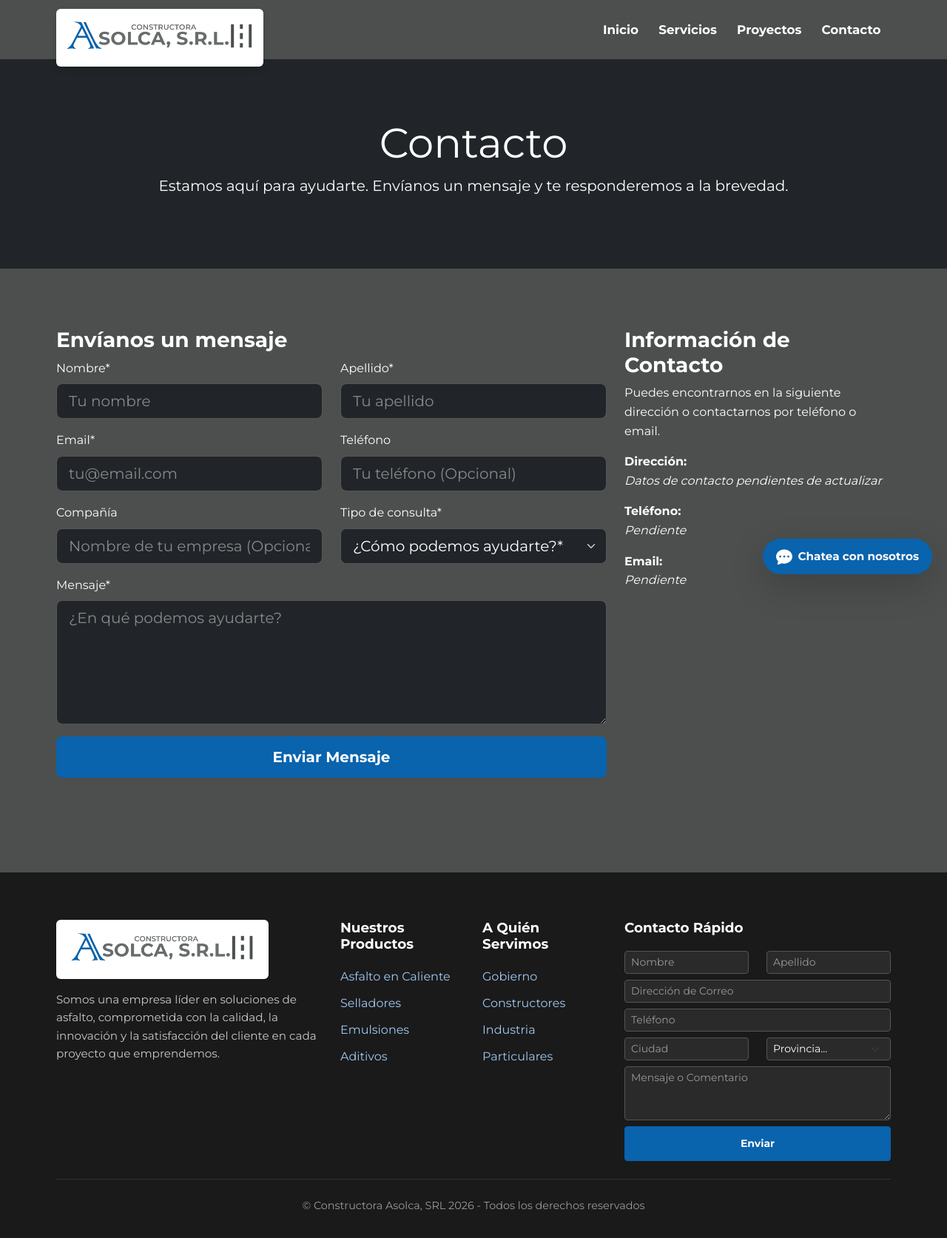
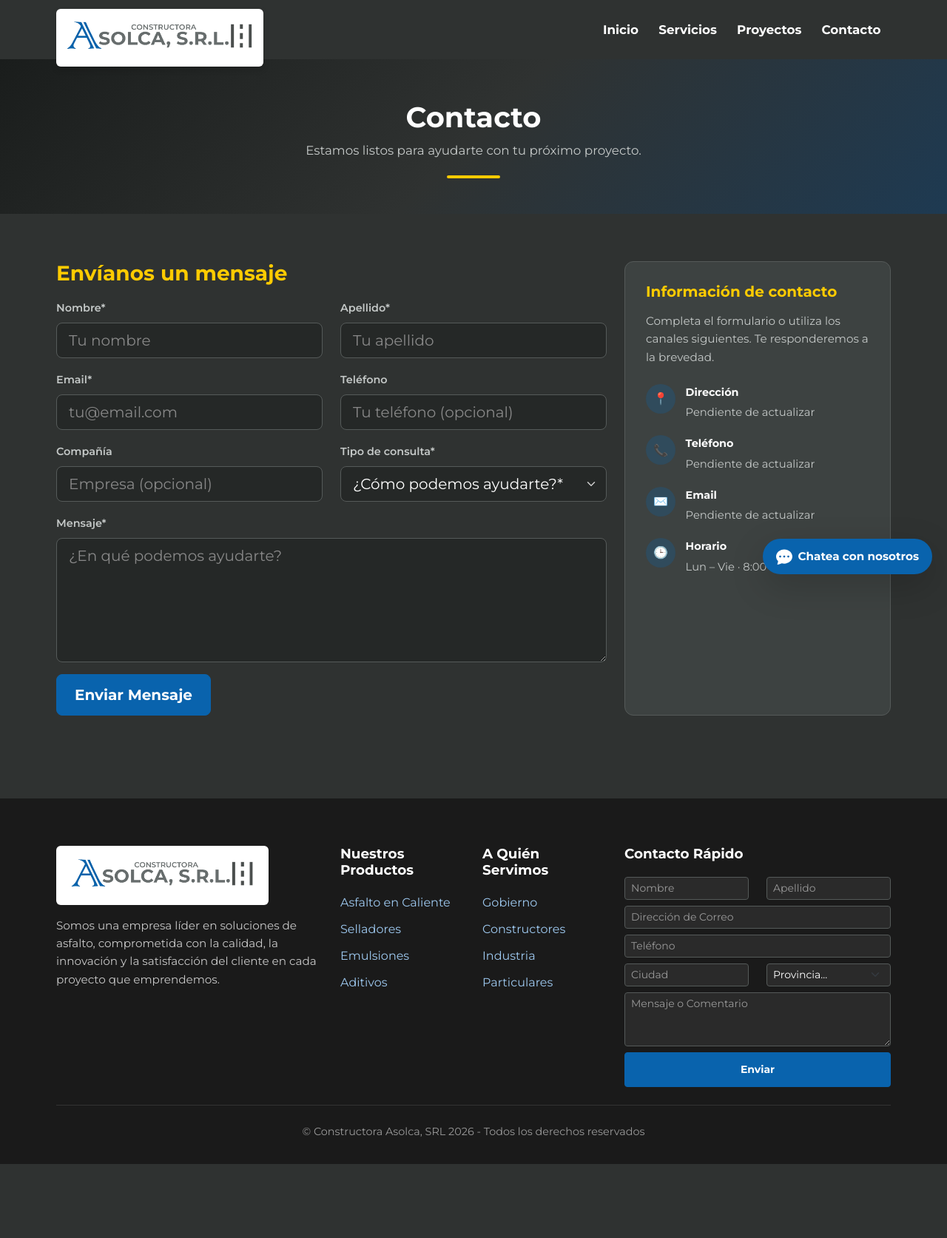
Before and after one commit to jrg2705/asfalto_app, a Flask app: page /contact in a window 1280 px wide. Shown: the whole page at 74% size. After the commit the page ends 1573 px from the top, so only its background shows below. Run offline with Flask 3, Linux system fonts and the light colour scheme.

Commit message:
UI polish: unified page headers, empty states, card contrast, contact info card

```diff
--- a/static/css/style.css
+++ b/static/css/style.css
@@ -2,11 +2,14 @@
 :root {
     --primary-blue: #0963AD;
     --primary-yellow: #fecb00;
-    --primary-gray: #676D6D;
-    --primary-black: #4C4F4E;
+    --primary-gray: #5c6262;
+    --primary-black: #2f3231;
+    --surface-dark: #252827;
+    --card-bg: #3d4241;
     --text-light: #ffffff;
+    --text-muted: #c5c9c8;
     --text-dark: #333333;
-    --border-color: #555;
+    --border-color: #555a59;
     --footer-link: #9ec9f0;
     --footer-link-hover: #ffffff;
 }
@@ -152,6 +155,39 @@ main {
     transform: translateY(-50%) rotate(-45deg);
 }
 
+/* === PAGE HEADERS (páginas internas unificadas) === */
+.page-header {
+    position: relative;
+    background: linear-gradient(135deg, #1a1d1c 0%, #2f3231 50%, #1e3a52 100%);
+    color: var(--text-light);
+    text-align: center;
+    padding: 3.5rem 0 3rem;
+    overflow: hidden;
+}
+
+.page-header::after {
+    content: "";
+    display: block;
+    width: 72px;
+    height: 4px;
+    background: var(--primary-yellow);
+    margin: 1.25rem auto 0;
+    border-radius: 2px;
+}
+
+.page-header h1 {
+    color: var(--text-light);
+    font-size: 2.4rem;
+    margin-bottom: 0.5rem;
+}
+
+.page-header .lead {
+    color: var(--text-muted);
+    max-width: 560px;
+    margin: 0 auto;
+    font-size: 1.05rem;
+}
+
 /* === HERO VIDEO === */
 .hero-video-section {
     position: relative;
@@ -262,29 +308,37 @@ main {
 
 /* === SECCIONES === */
 .py-5 {
-    padding-top: 5rem !important;
-    padding-bottom: 5rem !important;
+    padding-top: 4rem !important;
+    padding-bottom: 4rem !important;
 }
 
 section h2 {
     text-align: center;
-    margin-bottom: 3rem;
-    font-size: 2.5rem;
+    margin-bottom: 1rem;
+    font-size: 2.25rem;
     color: var(--primary-yellow);
+}
+
+.section-intro {
+    text-align: center;
+    color: var(--text-muted);
+    max-width: 560px;
+    margin: 0 auto 2.5rem;
 }
 
 /* === TARJETAS === */
 .card {
-    background: var(--primary-gray);
+    background: var(--card-bg);
     border: 1px solid var(--border-color);
-    border-radius: 8px;
-    transition: transform 0.3s, box-shadow 0.3s;
+    border-radius: 10px;
+    transition: transform 0.3s, box-shadow 0.3s, border-color 0.3s;
     height: 100%;
+    box-shadow: 0 2px 8px rgba(0, 0, 0, 0.2);
 }
 
 .card-img-top {
-    border-top-left-radius: 8px;
-    border-top-right-radius: 8px;
+    border-top-left-radius: 10px;
+    border-top-right-radius: 10px;
 }
 
 .card-body {
@@ -318,6 +373,85 @@ section h2 {
     color: var(--primary-black);
 }
 
+/* === EMPTY STATE === */
+.empty-state {
+    background: var(--card-bg);
+    border: 1px dashed var(--border-color);
+    border-radius: 12px;
+    padding: 2.5rem 1.5rem;
+    text-align: center;
+    max-width: 480px;
+    margin: 0 auto;
+}
+
+.empty-state-icon {
+    font-size: 2rem;
+    margin-bottom: 0.75rem;
+    opacity: 0.7;
+}
+
+.empty-state h3 {
+    color: var(--primary-yellow);
+    font-size: 1.25rem;
+    margin-bottom: 0.5rem;
+}
+
+.empty-state p {
+    color: var(--text-muted);
+    margin-bottom: 1.25rem;
+}
+
+/* === CONTACT INFO CARD === */
+.contact-info-card {
+    background: var(--card-bg);
+    border: 1px solid var(--border-color);
+    border-radius: 12px;
+    padding: 1.75rem;
+    height: 100%;
+}
+
+.contact-info-card h3 {
+    color: var(--primary-yellow);
+    font-size: 1.25rem;
+    margin-bottom: 1rem;
+}
+
+.contact-info-item {
+    display: flex;
+    gap: 0.85rem;
+    margin-bottom: 1.15rem;
+    align-items: flex-start;
+}
+
+.contact-info-item:last-child {
+    margin-bottom: 0;
+}
+
+.contact-info-icon {
+    width: 40px;
+    height: 40px;
+    min-width: 40px;
+    border-radius: 50%;
+    background: rgba(9, 99, 173, 0.25);
+    color: var(--primary-yellow);
+    display: flex;
+    align-items: center;
+    justify-content: center;
+    font-size: 1rem;
+}
+
+.contact-info-item strong {
+    display: block;
+    color: var(--text-light);
+    font-size: 0.9rem;
+    margin-bottom: 0.15rem;
+}
+
+.contact-info-item span {
+    color: var(--text-muted);
+    font-size: 0.92rem;
+}
+
 /* === CTA === */
 .cta {
     background-color: var(--primary-blue);
@@ -334,14 +468,21 @@ section h2 {
 }
 
 /* === FORMULARIOS === */
+.form-label {
+    color: var(--text-muted);
+    font-weight: 600;
+    font-size: 0.9rem;
+}
+
 .form-control.bg-dark,
 .form-select.bg-dark {
     border-color: var(--border-color);
+    background-color: var(--surface-dark) !important;
 }
 
 .form-control.bg-dark:focus,
 .form-select.bg-dark:focus {
-    background-color: var(--primary-black);
+    background-color: var(--surface-dark);
     color: var(--text-light);
     border-color: var(--primary-blue);
     box-shadow: 0 0 0 0.25rem rgba(9, 99, 173, 0.25);
--- a/templates/contact.html
+++ b/templates/contact.html
@@ -1,15 +1,13 @@
 {% extends "base.html" %}
 {% block content %}
 
-<!-- Page Header -->
-<section class="page-header text-center py-5 bg-dark text-white">
+<section class="page-header">
     <div class="container">
-        <h1 class="display-4">Contacto</h1>
-        <p class="lead">Estamos aquí para ayudarte. Envíanos un mensaje y te responderemos a la brevedad.</p>
+        <h1>Contacto</h1>
+        <p class="lead">Estamos listos para ayudarte con tu próximo proyecto.</p>
     </div>
 </section>
 
-<!-- Contact Section -->
 <section class="contact-section py-5">
     <div class="container">
 
@@ -24,13 +22,11 @@
             {% endif %}
         {% endwith %}
 
-        <div class="row">
-            <!-- Contact Form -->
+        <div class="row g-4">
             <div class="col-lg-8">
-                <h3>Envíanos un mensaje</h3>
+                <h3 class="mb-3" style="color: var(--primary-yellow);">Envíanos un mensaje</h3>
                 <form method="POST" action="{{ url_for('contact') }}" novalidate>
                     {{ form.hidden_tag() }}
-                    <!-- Honeypot (oculto para humanos, visible para bots) -->
                     <div style="position:absolute;left:-9999px;top:-9999px;" aria-hidden="true">
                         {{ form.website(tabindex="-1", autocomplete="off") }}
                     </div>
@@ -60,7 +56,7 @@
                         </div>
                         <div class="col-md-6 mb-3">
                             {{ form.phone.label(class="form-label") }}
-                            {{ form.phone(class="form-control form-control-lg bg-dark text-white", placeholder="Tu teléfono (Opcional)") }}
+                            {{ form.phone(class="form-control form-control-lg bg-dark text-white", placeholder="Tu teléfono (opcional)") }}
                             {% for error in form.phone.errors %}
                                 <span class="text-danger d-block mt-1">{{ error }}</span>
                             {% endfor %}
@@ -69,7 +65,7 @@
                     <div class="row">
                         <div class="col-md-6 mb-3">
                             {{ form.company.label(class="form-label") }}
-                            {{ form.company(class="form-control form-control-lg bg-dark text-white", placeholder="Nombre de tu empresa (Opcional)") }}
+                            {{ form.company(class="form-control form-control-lg bg-dark text-white", placeholder="Empresa (opcional)") }}
                             {% for error in form.company.errors %}
                                 <span class="text-danger d-block mt-1">{{ error }}</span>
                             {% endfor %}
@@ -89,30 +85,48 @@
                             <span class="text-danger d-block mt-1">{{ error }}</span>
                         {% endfor %}
                     </div>
-                    <div class="d-grid">
+                    <div class="d-grid d-md-block">
                         {{ form.submit(class="btn btn-primary btn-lg") }}
                     </div>
                 </form>
             </div>
 
-            <!-- Contact Info -->
             <div class="col-lg-4">
-                <h3>Información de Contacto</h3>
-                <p>Puedes encontrarnos en la siguiente dirección o contactarnos por teléfono o email.</p>
-                <ul class="list-unstyled">
-                    <li class="mb-3">
-                        <strong>Dirección:</strong><br>
-                        <em>Datos de contacto pendientes de actualizar</em>
-                    </li>
-                    <li class="mb-3">
-                        <strong>Teléfono:</strong><br>
-                        <em>Pendiente</em>
-                    </li>
-                    <li class="mb-3">
-                        <strong>Email:</strong><br>
-                        <em>Pendiente</em>
-                    </li>
-                </ul>
+                <div class="contact-info-card">
+                    <h3>Información de contacto</h3>
+                    <p style="color: var(--text-muted); font-size: 0.95rem; margin-bottom: 1.5rem;">
+                        Completa el formulario o utiliza los canales siguientes. Te responderemos a la brevedad.
+                    </p>
+
+                    <div class="contact-info-item">
+                        <div class="contact-info-icon" aria-hidden="true">📍</div>
+                        <div>
+                            <strong>Dirección</strong>
+                            <span>Pendiente de actualizar</span>
+                        </div>
+                    </div>
+                    <div class="contact-info-item">
+                        <div class="contact-info-icon" aria-hidden="true">📞</div>
+                        <div>
+                            <strong>Teléfono</strong>
+                            <span>Pendiente de actualizar</span>
+                        </div>
+                    </div>
+                    <div class="contact-info-item">
+                        <div class="contact-info-icon" aria-hidden="true">✉️</div>
+                        <div>
+                            <strong>Email</strong>
+                            <span>Pendiente de actualizar</span>
+                        </div>
+                    </div>
+                    <div class="contact-info-item">
+                        <div class="contact-info-icon" aria-hidden="true">🕒</div>
+                        <div>
+                            <strong>Horario</strong>
+                            <span>Lun – Vie · 8:00 a.m. – 5:00 p.m.</span>
+                        </div>
+                    </div>
+                </div>
             </div>
         </div>
     </div>
```
Also changed, not shown: other parts of static/css/style.css (+45 -8 lines), templates/index.html (+35 -30 lines), templates/project_detail.html (+24 -18 lines), templates/projects.html (+13 -10 lines), templates/services.html (+15 -12 lines).
